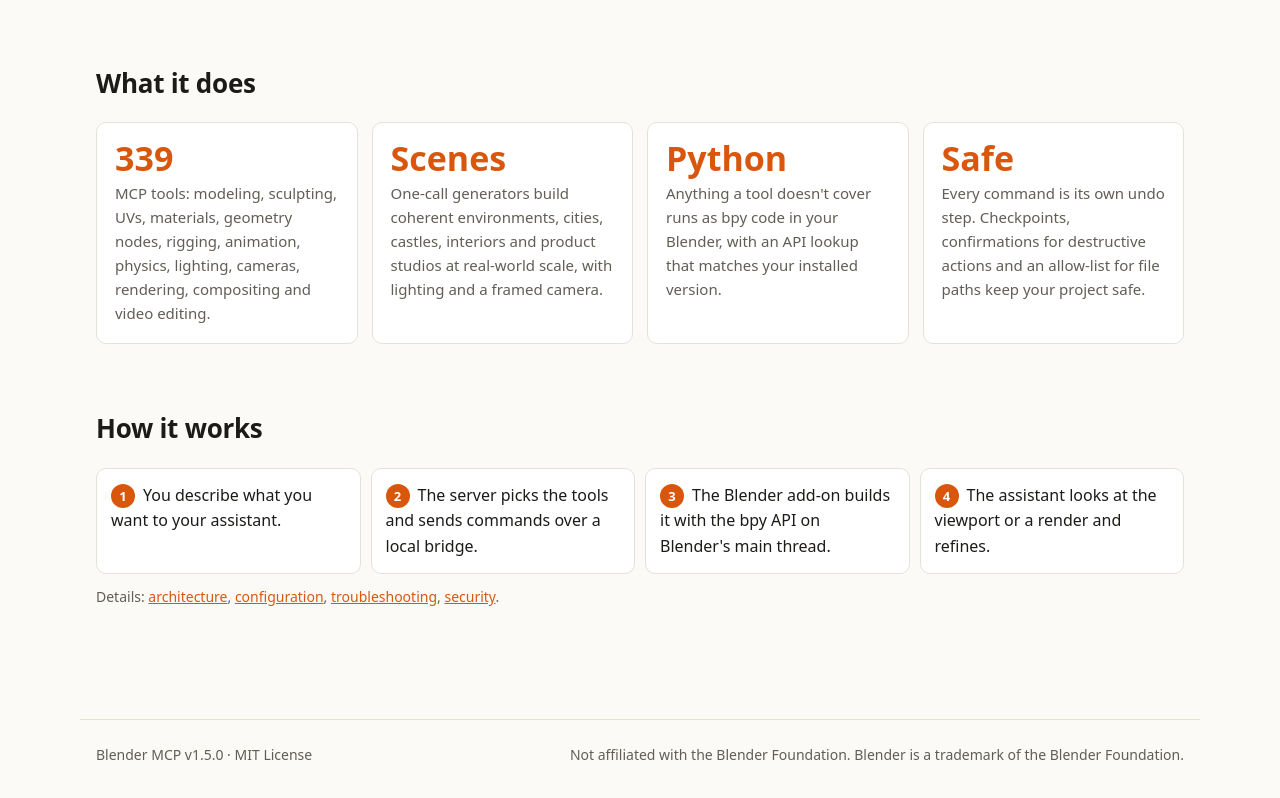
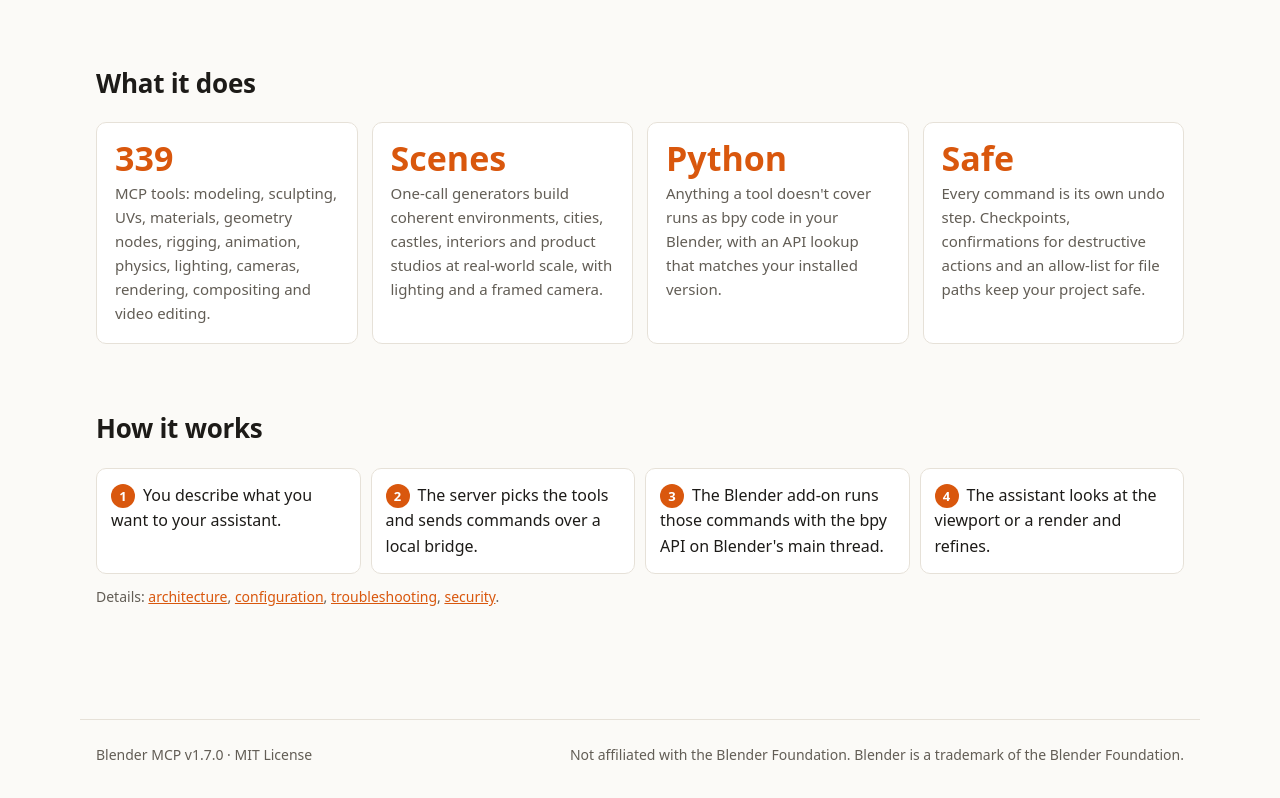
Before and after one commit to axcel-blade/Blender-MCP, an Astro site in the folder site/: page / in a window 1280 px wide. Shown: the part 978-1776 px from the top of the page. Built offline with nearby package versions, Linux system fonts and the light colour scheme; Astro itself is replaced by a stand-in of ours.

Commit message:
fix: update workflow paths and enhance version handling in Layout.astro

```diff
--- a/site/src/layouts/Layout.astro
+++ b/site/src/layouts/Layout.astro
@@ -1,4 +1,6 @@
 ---
+import pyproject from "../../../pyproject.toml?raw";
+
 interface Props {
   title?: string;
   description?: string;
@@ -13,7 +15,8 @@ const canonical = new URL(Astro.url.pathname, Astro.site);
 const base = import.meta.env.BASE_URL.replace(/\/$/, "");
 const repo = "https://github.com/axcel-blade/Blender-MCP";
 const docs = `${repo}/blob/main/docs`;
-const version = "v1.5.0";
+// Single source of truth: the package version in pyproject.toml (bumped by release.yml).
+const version = `v${pyproject.match(/^version\s*=\s*"([^"]+)"/m)?.[1] ?? "dev"}`;
 ---
 
 <!doctype html>
--- a/site/src/pages/index.astro
+++ b/site/src/pages/index.astro
@@ -106,7 +106,7 @@ const unixCmd = `curl -LsSf https://axcel-blade.github.io/Blender-MCP/install.sh
     <ol class="flow">
       <li>You describe what you want to your assistant.</li>
       <li>The server picks the tools and sends commands over a local bridge.</li>
-      <li>The Blender add-on builds it with the bpy API on Blender's main thread.</li>
+      <li>The Blender add-on runs those commands with the bpy API on Blender's main thread.</li>
       <li>The assistant looks at the viewport or a render and refines.</li>
     </ol>
     <p class="note">
```
Also changed, not shown: .github/workflows/pages.yml.
